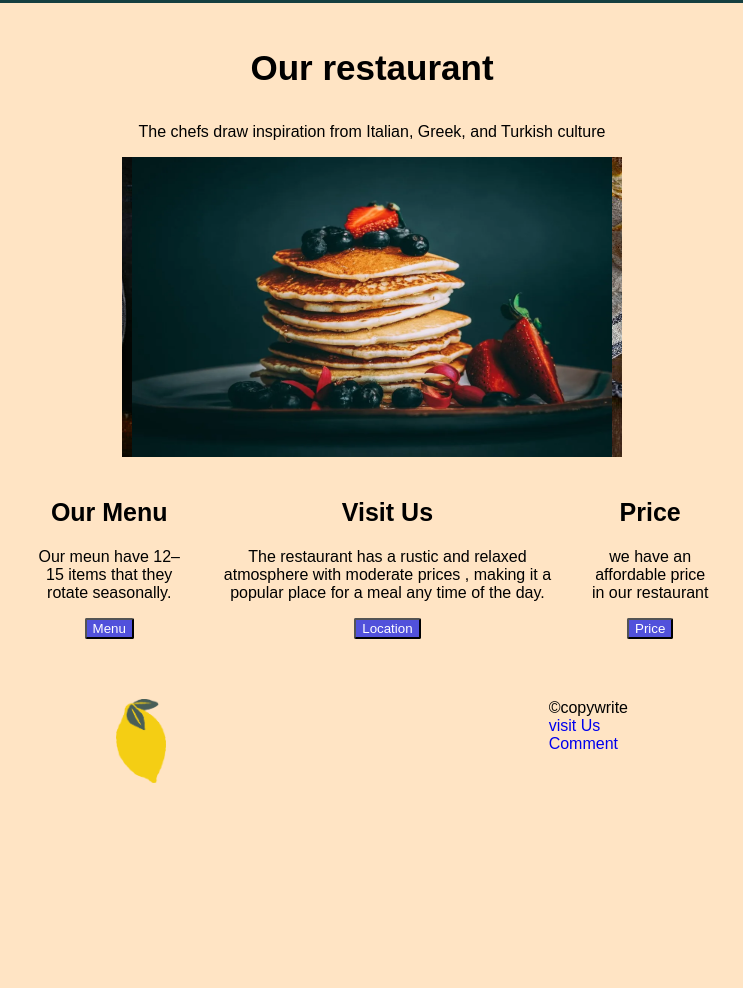
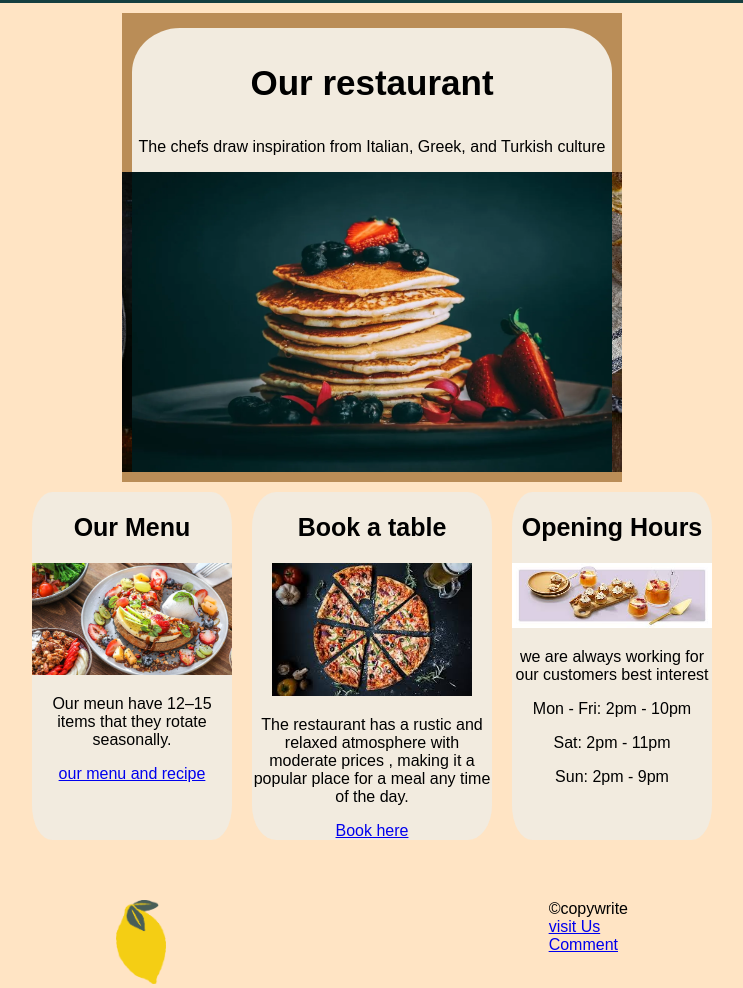
Before and after one commit to EtsegenetE/portfolio-little-lemon, a plain HTML site: page index.html in a window 1280 px wide. Shown: the part 217-1205 px from the top of the page, without its empty margins (268-1011 px from the left). Before the commit the page ends 1004 px from the top, so only its background shows below. Drawn offline with Linux system fonts and the light colour scheme.

Commit message:
modified html and css

```diff
--- a/index.html
+++ b/index.html
@@ -36,21 +36,28 @@
       <section class="bottom">
         <article>
           <h2>Our Menu</h2>
+          <img src="images/food on dish.jpeg" alt="" />
           <p>Our meun have 12–15 items that they rotate seasonally.</p>
-          <button>Menu</button>
+          <a href="#">our menu and recipe</a>
         </article>
         <article>
-          <h2>Visit Us</h2>
+          <h2>Book a table</h2>
+          <img src="images/pizza.jpg" alt="" />
           <p>
             The restaurant has a rustic and relaxed atmosphere with moderate
             prices , making it a popular place for a meal any time of the day.
           </p>
-          <button>Location</button>
+          <a href="#">Book here</a>
         </article>
         <article>
-          <h2>Price</h2>
-          <p>we have an affordable price in our restaurant</p>
-          <button>Price</button>
+          <h2>Opening Hours</h2>
+          <img src="images/cakes.jpg" alt="" />
+          <p>we are always working for our customers best interest</p>
+          <div class="hours">
+            <p>Mon - Fri: 2pm - 10pm</p>
+            <p>Sat: 2pm - 11pm</p>
+            <p>Sun: 2pm - 9pm</p>
+          </div>
         </article>
       </section>
     </main>
--- a/style.css
+++ b/style.css
@@ -45,10 +45,13 @@ nav li a {
     color: #fff;
 }
 
+main {
+    padding-top: 10px;
+}
+
 section {
     display: flex;
     justify-content: center;
-
 }
 
 article  {
@@ -61,6 +64,8 @@ article  {
     width: 100%;
     max-width: 500px;
     margin: auto;
+    background-color: rgb(186, 141, 87);
+    padding-top: 5px;
 }
 
 .slides {
@@ -68,6 +73,7 @@ article  {
     transition: transform 0.5s ease;
     width: 100%;
     height: 300px;
+
 }
 
 .slides img {
@@ -81,10 +87,18 @@ section.bottom {
     margin: auto;
     max-width: 700px;
 }
+
+
 article {
     border: 0.5px ;
     margin: 10px;
+    border-radius: 10%;
+    background-color: rgb(242, 235, 223);
 
+}
+
+img {
+    width: 200px;
 }
 
 
@@ -100,11 +114,6 @@ footer {
     padding-top: 50px;
 }
 
-a {
-    text-decoration: none;
-
-}
-
 button {
     background-color: rgb(81, 81, 219);
     color: white;
```
